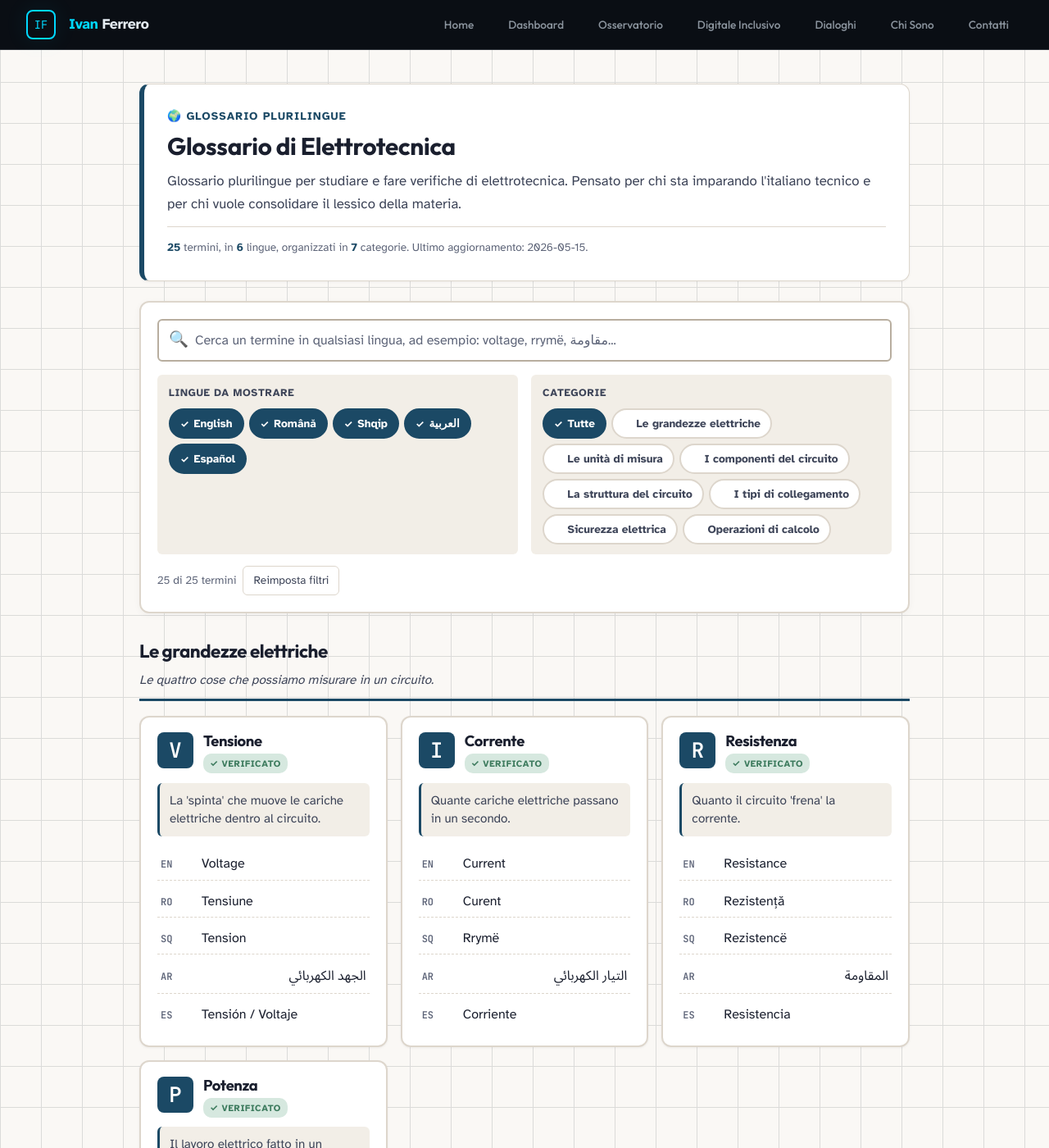
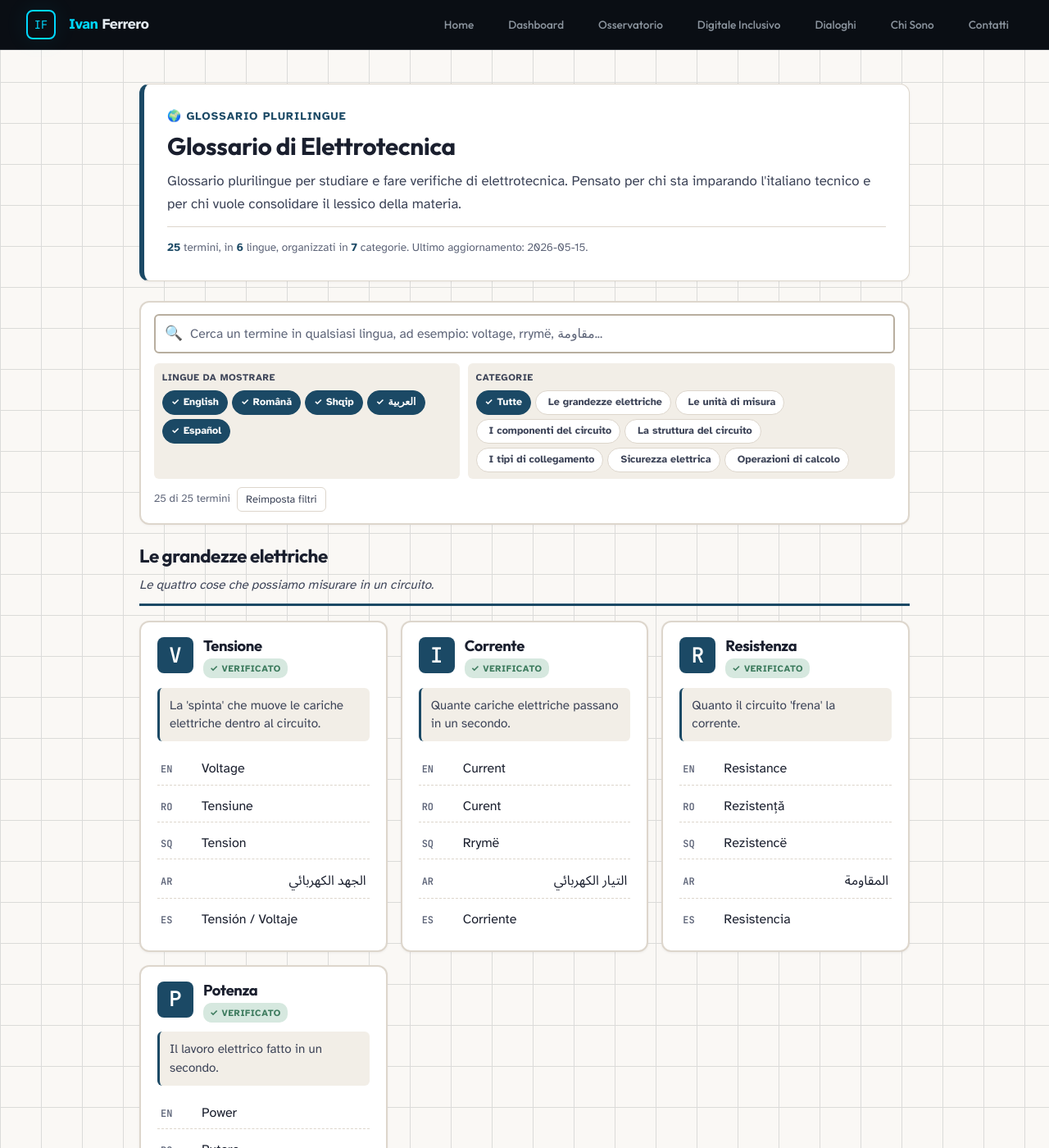
Before and after one commit to IvanPsy/ivanferreroit, a Jekyll site: the page built from dashboards/glossario-elettrotecnica.html, in a window 1280 px wide and 1400 px high. Shown: the whole window at 82% size. Built offline with Jekyll 4.4.1, drawn with Linux system fonts in a browser that asks for light colours.

Commit message:
Fixed header glossario inclusivo elettrotecnica

```diff
--- a/dashboards/glossario-elettrotecnica.html
+++ b/dashboards/glossario-elettrotecnica.html
@@ -153,50 +153,33 @@
   .hero h1 { font-size: 1.5rem; }
 }
 
-/* ── CONTROLLI: ricerca + toggle lingue + filtri categoria ── */
+/* ── CONTROLLI: ricerca + toggle lingue + filtri categoria ──
+   Non sticky: lasciamo che scrollino via per dare spazio ai termini.
+   Per tornare a filtrare, scroll-to-top (Home, fine pagina, ecc.). */
 .controlli {
   background: var(--bg-card);
   border: 2px solid var(--border);
   border-radius: var(--radius);
-  padding: 20px;
-  margin-bottom: 28px;
-  position: sticky;
-  top: 78px;
-  z-index: 50;
-  box-shadow: 0 2px 8px rgba(26,31,46,0.04);
-}
-
-@media (max-width: 768px) {
-  .controlli { position: static; }
-}
-
-.controlli-titolo {
-  font-size: 0.85rem;
-  font-weight: 700;
-  text-transform: uppercase;
-  letter-spacing: 0.05em;
-  color: var(--text-soft);
-  margin-bottom: 12px;
-  display: flex;
-  align-items: center;
-  gap: 8px;
+  padding: 14px 16px;
+  margin-bottom: 20px;
+  box-shadow: 0 1px 3px rgba(26,31,46,0.04);
 }
 
 .search-box {
   position: relative;
-  margin-bottom: 16px;
+  margin-bottom: 12px;
 }
 
 .search-input {
   width: 100%;
-  padding: 14px 14px 14px 44px;
+  padding: 12px 12px 12px 42px;
   font-family: inherit;
-  font-size: 1rem;
+  font-size: 0.98rem;
   border: 2px solid var(--border-strong);
   border-radius: var(--radius-sm);
   background: #fff;
   color: var(--text);
-  min-height: 48px;
+  min-height: 44px;
 }
 .search-input:focus {
   border-color: var(--primary);
@@ -206,37 +189,37 @@
 
 .search-icon {
   position: absolute;
-  left: 14px;
+  left: 13px;
   top: 50%;
   transform: translateY(-50%);
-  font-size: 1.2rem;
+  font-size: 1.1rem;
   color: var(--text-muted);
   pointer-events: none;
 }
 
 .search-clear {
   position: absolute;
-  right: 8px;
+  right: 6px;
   top: 50%;
   transform: translateY(-50%);
   background: transparent;
   border: none;
-  font-size: 1.4rem;
+  font-size: 1.2rem;
   color: var(--text-muted);
   cursor: pointer;
-  padding: 4px 10px;
+  padding: 4px 8px;
   border-radius: 4px;
   display: none;
-  min-height: 36px;
-  min-width: 36px;
+  min-height: 32px;
+  min-width: 32px;
 }
 .search-clear.visible { display: block; }
 .search-clear:hover { background: var(--bg-soft); color: var(--text); }
 
 .controlli-row {
   display: grid;
-  grid-template-columns: 1fr 1fr;
-  gap: 16px;
+  grid-template-columns: minmax(0, 1fr) minmax(0, 1.4fr);
+  gap: 10px;
 }
 @media (max-width: 600px) {
   .controlli-row { grid-template-columns: 1fr; }
@@ -245,39 +228,40 @@
 .controllo-gruppo {
   background: var(--bg-soft);
   border-radius: var(--radius-sm);
-  padding: 12px 14px;
+  padding: 8px 10px;
 }
 
 .controllo-gruppo-titolo {
-  font-size: 0.8rem;
+  font-size: 0.72rem;
   font-weight: 700;
   text-transform: uppercase;
   letter-spacing: 0.05em;
   color: var(--text-soft);
-  margin-bottom: 8px;
+  margin-bottom: 6px;
 }
 
 .toggle-list {
   display: flex;
   flex-wrap: wrap;
-  gap: 6px;
+  gap: 5px;
 }
 
 .toggle-chip {
   display: inline-flex;
   align-items: center;
-  gap: 6px;
-  padding: 8px 12px;
+  gap: 5px;
+  padding: 5px 10px;
   background: #fff;
-  border: 2px solid var(--border);
-  border-radius: 20px;
+  border: 1.5px solid var(--border);
+  border-radius: 16px;
   font-family: inherit;
-  font-size: 0.85rem;
+  font-size: 0.78rem;
   font-weight: 700;
   color: var(--text-soft);
   cursor: pointer;
-  min-height: 36px;
+  min-height: 30px;
   transition: all 0.15s ease;
+  line-height: 1.2;
 }
 .toggle-chip:hover, .toggle-chip:focus-visible {
   border-color: var(--primary);
@@ -289,30 +273,35 @@
   color: #fff;
 }
 .toggle-chip .check {
-  font-size: 0.75rem;
+  font-size: 0.7rem;
   opacity: 0;
+  width: 0;
+  transition: opacity 0.15s ease, width 0.15s ease;
 }
-.toggle-chip.active .check { opacity: 1; }
+.toggle-chip.active .check {
+  opacity: 1;
+  width: auto;
+}
 
 .controlli-azioni {
-  margin-top: 14px;
+  margin-top: 10px;
   display: flex;
   gap: 8px;
   flex-wrap: wrap;
   align-items: center;
-  font-size: 0.85rem;
+  font-size: 0.82rem;
   color: var(--text-muted);
 }
 .controlli-azioni button {
   background: transparent;
   border: 1px solid var(--border);
   color: var(--text-soft);
-  padding: 6px 12px;
+  padding: 4px 10px;
   border-radius: var(--radius-sm);
   font-family: inherit;
-  font-size: 0.85rem;
+  font-size: 0.8rem;
   cursor: pointer;
-  min-height: 36px;
+  min-height: 30px;
 }
 .controlli-azioni button:hover {
   border-color: var(--primary);
@@ -595,6 +584,48 @@
   white-space: nowrap;
   border: 0;
 }
+
+/* ── BACK TO FILTERS: floating button discreto ── */
+.back-to-filters {
+  position: fixed;
+  bottom: 24px;
+  right: 24px;
+  z-index: 200;
+  background: var(--primary);
+  color: #fff;
+  border: none;
+  border-radius: 50px;
+  padding: 12px 20px;
+  font-family: inherit;
+  font-size: 0.9rem;
+  font-weight: 700;
+  cursor: pointer;
+  box-shadow: 0 4px 16px rgba(26,31,46,0.25);
+  display: none;
+  align-items: center;
+  gap: 8px;
+  min-height: 44px;
+  transition: background 0.15s ease, transform 0.15s ease;
+}
+.back-to-filters.visible { display: inline-flex; }
+.back-to-filters:hover { background: var(--primary-strong); transform: translateY(-2px); }
+.back-to-filters:focus-visible {
+  outline: 3px solid #fff;
+  outline-offset: 2px;
+}
+
+@media (max-width: 600px) {
+  .back-to-filters {
+    bottom: 16px;
+    right: 16px;
+    padding: 10px 16px;
+    font-size: 0.85rem;
+  }
+}
+
+@media print {
+  .back-to-filters { display: none !important; }
+}
 </style>
 </head>
 <body>
@@ -773,6 +804,11 @@
 
 </main>
 
+<button type="button" class="back-to-filters" id="back-to-filters" aria-label="Torna ai filtri di ricerca">
+  <span aria-hidden="true">↑</span>
+  <span>Torna ai filtri</span>
+</button>
+
 <script>
 (function() {
   'use strict';
```
Also changed, not shown: other parts of dashboards/glossario-elettrotecnica.html (+18 -0 lines).
